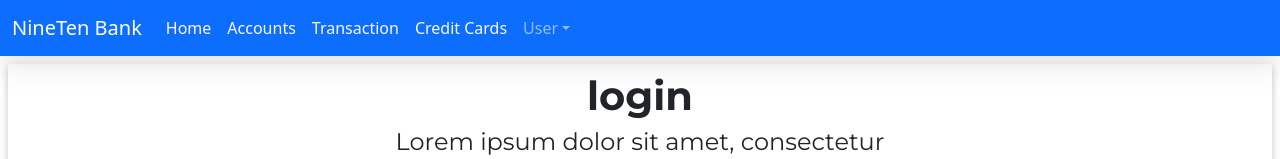
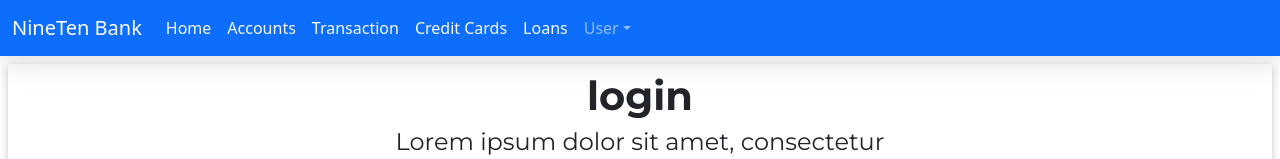
Before and after one commit to jvt703/BankingCustomerPortal, a React (Create React App) app in the folder user-portal/: page / in a window 1280 px wide. Shown: the top 159 px of the page. Built offline with nearby package versions, Linux system fonts and the light colour scheme.

Commit message:
Add Loans link to navbar

```diff
--- a/user-portal/src/Components/NavBar.js
+++ b/user-portal/src/Components/NavBar.js
@@ -54,6 +54,14 @@
                   Credit Cards
                 </Link>
               </Nav.Link>
+              <Nav.Link>
+                <Link
+                  className="text-light text-decoration-none"
+                  to={"/Loans"}
+                >
+                  Loans
+                </Link>
+              </Nav.Link>
               <NavDropdown
                 className="text-light"
                 title="User"
```
